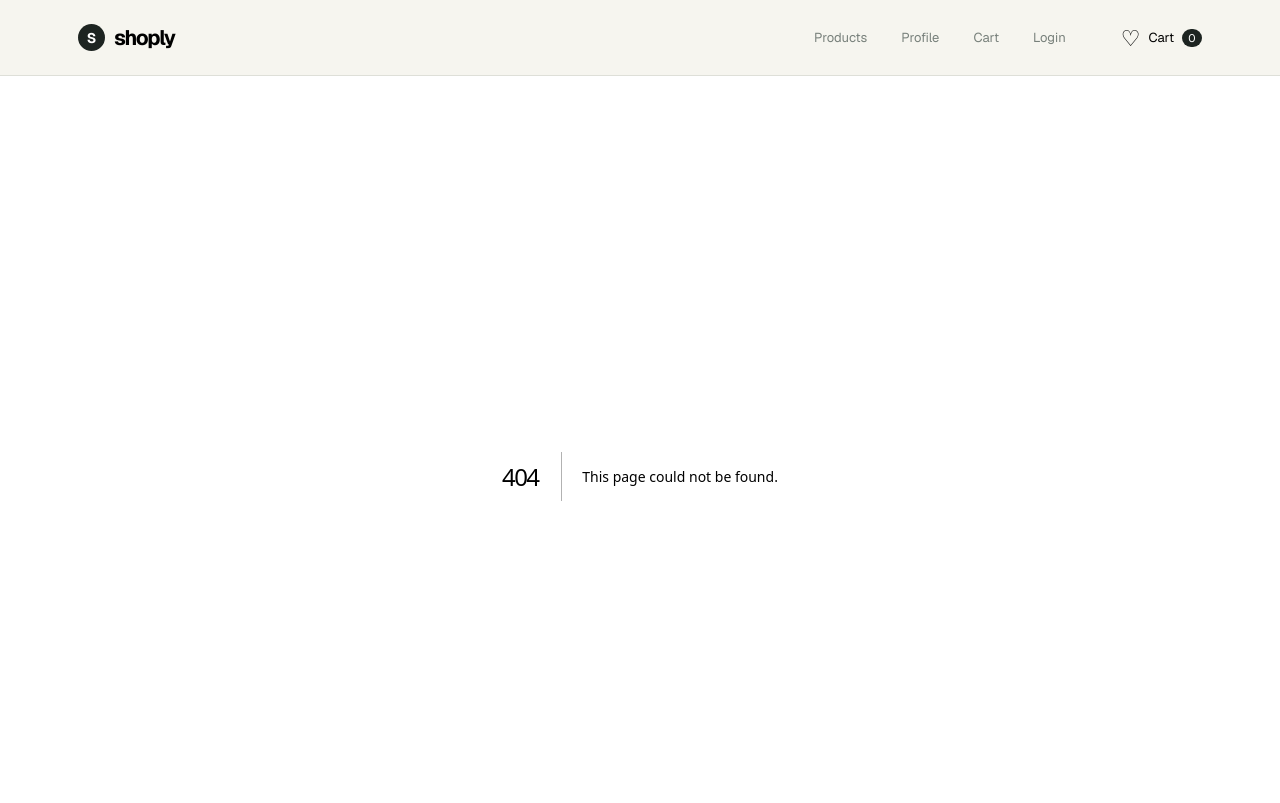
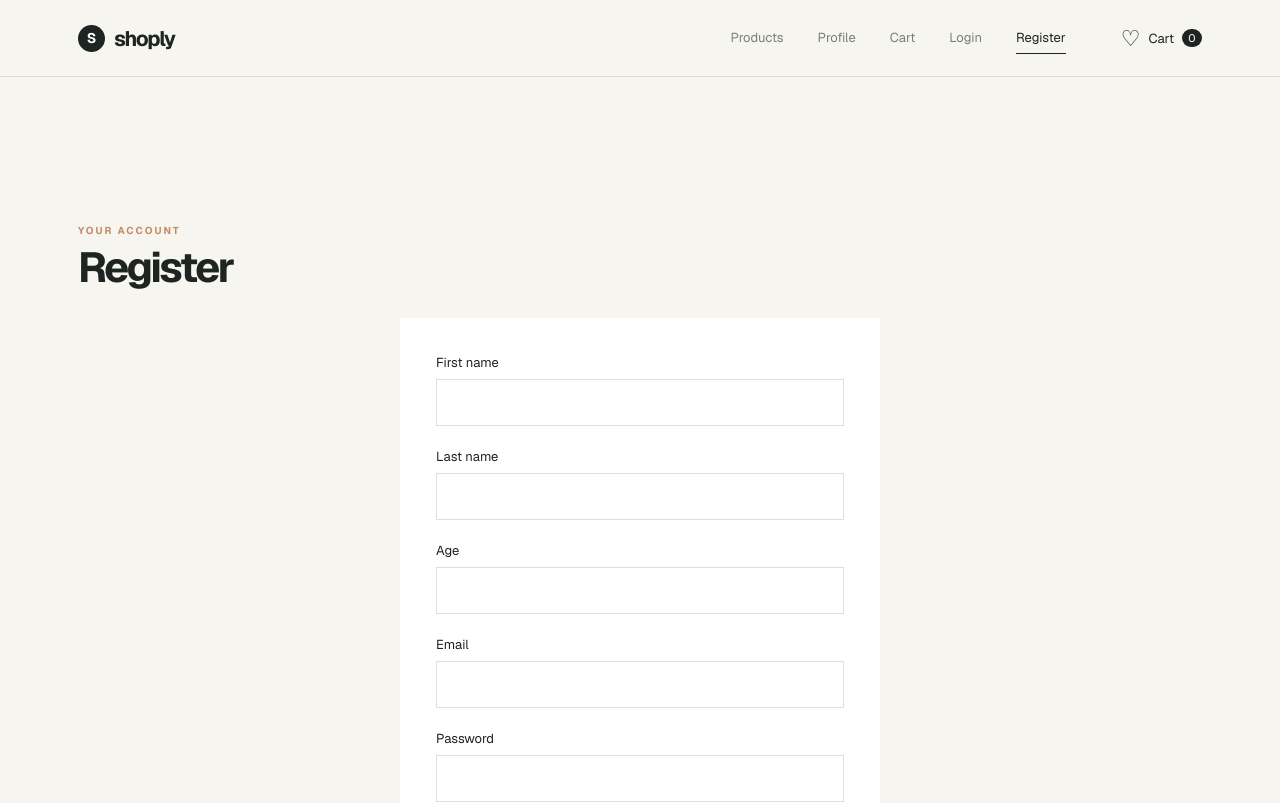
Before and after one commit to Ninuci5/mid-term, a Next.js app: page /register in a window 1280 px wide. Before the commit this address had no page. Shown: the top 803 px of the page. Built offline with nearby package versions, Linux system fonts and the light colour scheme.

Commit message:
added registration form

```diff
--- /dev/null
+++ b/src/app/register/page.js
@@ -0,0 +1,154 @@
+"use client";
+
+import { yupResolver } from "@hookform/resolvers/yup";
+import { useState } from "react";
+import { useForm } from "react-hook-form";
+import * as yup from "yup";
+
+const API_URL = "https://jsonplaceholder.typicode.com/users";
+
+const fields = [
+  { name: "firstName", label: "First name", autoComplete: "given-name" },
+  { name: "lastName", label: "Last name", autoComplete: "family-name" },
+  { name: "age", label: "Age", type: "number", autoComplete: "off" },
+  { name: "email", label: "Email", type: "email", autoComplete: "email" },
+  {
+    name: "password",
+    label: "Password",
+    type: "password",
+    autoComplete: "new-password",
+  },
+  { name: "phone", label: "Phone", type: "tel", autoComplete: "tel" },
+];
+
+const nameRule = (label) =>
+  yup
+    .string()
+    .trim()
+    .required(`${label} is required.`)
+    .min(4, `${label} must be at least 4 characters.`)
+    .max(20, `${label} must be at most 20 characters.`);
+
+const registerSchema = yup.object({
+  firstName: nameRule("First name"),
+  lastName: nameRule("Last name"),
+  age: yup
+    .number()
+    .typeError("Age is required.")
+    .integer("Age must be a whole number.")
+    .min(13, "Age must be at least 13.")
+    .max(120, "Age must be at most 120.")
+    .required("Age is required."),
+  email: yup
+    .string()
+    .trim()
+    .required("Email is required.")
+    .matches(/^[^\s@]+@[^\s@]+\.[^\s@]{2,}$/, "Email format is invalid."),
+  password: yup
+    .string()
+    .required("Password is required.")
+    .min(6, "Password must be at least 6 characters.")
+    .max(12, "Password must be at most 12 characters.")
+    .matches(/[A-Z]/, "Password must contain at least 1 uppercase letter.")
+    .matches(/[a-z]/, "Password must contain at least 1 lowercase letter.")
+    .matches(/[0-9]/, "Password must contain at least 1 number."),
+  phone: yup
+    .string()
+    .trim()
+    .required("Phone is required.")
+    .matches(/^\d+$/, "Phone must contain only digits.")
+    .min(10, "Phone must be at least 10 digits.")
+    .max(100, "Phone must be at most 100 digits."),
+});
+
+const defaultValues = {
+  firstName: "",
+  lastName: "",
+  age: "",
+  email: "",
+  password: "",
+  phone: "",
+};
+
+export default function RegisterPage() {
+  const [result, setResult] = useState(null);
+  const {
+    register,
+    handleSubmit,
+    reset,
+    formState: { errors, isSubmitting },
+  } = useForm({ resolver: yupResolver(registerSchema), defaultValues });
+
+  const onSubmit = async (values) => {
+    setResult(null);
+
+    try {
+      const response = await fetch(API_URL, {
+        method: "POST",
+        headers: { "Content-Type": "application/json" },
+        body: JSON.stringify(values),
+      });
+      if (!response.ok) throw new Error(`Error ${response.status}`);
+      const data = await response.json();
+
+      setResult({
+        type: "success",
+        message: `Registration successful! ID: ${data.id}`,
+      });
+      reset(defaultValues);
+    } catch {
+      setResult({
+        type: "error",
+        message: "Registration failed. Please try again.",
+      });
+    }
+  };
+
+  return (
+    <section className="page-shell login-page">
+      <div className="section-heading">
+        <div>
+          <p className="eyebrow">YOUR ACCOUNT</p>
+          <h1>Register</h1>
+        </div>
+      </div>
+      <form className="login-form" onSubmit={handleSubmit(onSubmit)} noValidate>
+        {fields.map((field) => (
+          <div className="login-field" key={field.name}>
+            <label htmlFor={field.name}>{field.label}</label>
+            <input
+              id={field.name}
+              type={field.type ?? "text"}
+              autoComplete={field.autoComplete}
+              aria-invalid={Boolean(errors[field.name])}
+              aria-describedby={
+                errors[field.name] ? `${field.name}-error` : undefined
+              }
+              {...register(field.name)}
+            />
+            {errors[field.name] && (
+              <p className="login-error" id={`${field.name}-error`}>
+                {errors[field.name].message}
+              </p>
+            )}
+          </div>
+        ))}
+        <button
+          className="button dark-button login-submit"
+          disabled={isSubmitting}
+        >
+          {isSubmitting ? "Registering..." : "Register"}
+          <span aria-hidden="true">→</span>
+        </button>
+        {result && (
+          <p
+            className={`login-result ${result.type}`}
+            role={result.type === "error" ? "alert" : "status"}
+          >
+            {result.message}
+          </p>
+        )}
+      </form>
+    </section>
+  );
+}
--- a/src/components/NavBar.js
+++ b/src/components/NavBar.js
@@ -10,6 +10,7 @@ const links = [
   { href: "/profile", label: "Profile" },
   { href: "/cart", label: "Cart" },
   { href: "/login", label: "Login" },
+  { href: "/register", label: "Register" },
 ];
 
 export default function NavBar() {
```
